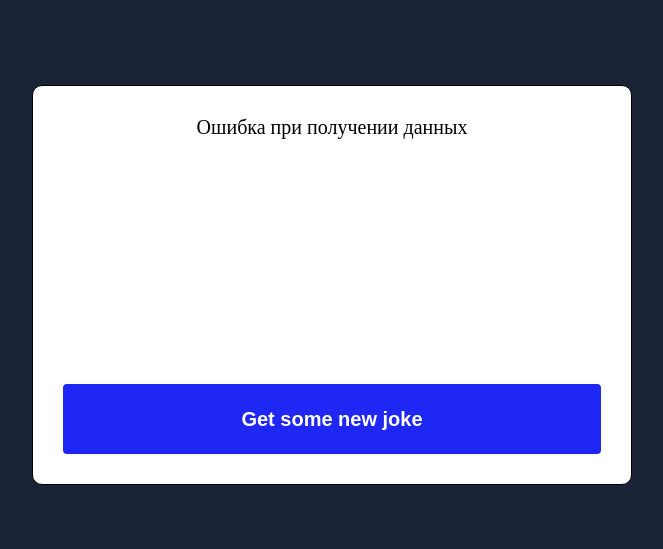
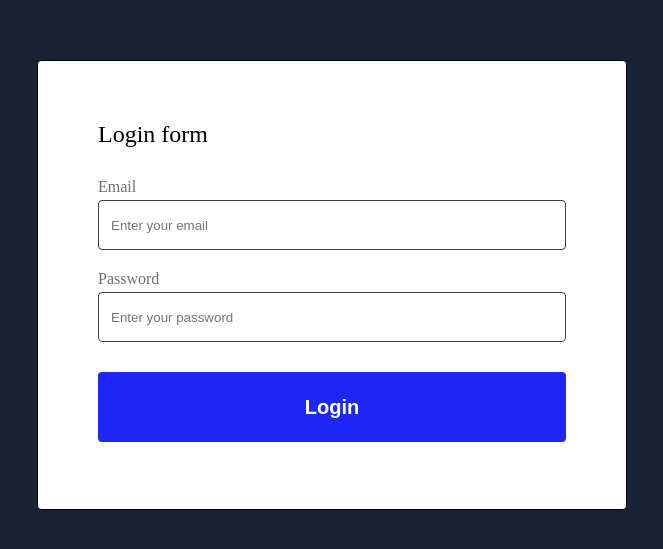
Before and after one commit to au-developer/typescript-project, a React (Create React App) app: page / in a window 1280 px wide. Shown: the part 115-664 px from the top of the page, without its empty margins (308-971 px from the left). Built offline with nearby package versions, Linux system fonts and the light colour scheme; no server answers.

Commit message:
add lesson11

```diff
--- a/package.json
+++ b/package.json
@@ -14,12 +14,14 @@
     "@types/react": "^18.3.3",
     "@types/react-dom": "^18.3.0",
     "axios": "^1.7.2",
+    "formik": "^2.4.6",
     "react": "^18.3.1",
     "react-dom": "^18.3.1",
     "react-scripts": "5.0.1",
     "typescript": "^4.9.5",
     "uuid": "^10.0.0",
-    "web-vitals": "^2.1.4"
+    "web-vitals": "^2.1.4",
+    "yup": "^1.4.0"
   },
   "scripts": {
     "start": "react-scripts start",
--- a/src/App.tsx
+++ b/src/App.tsx
@@ -8,11 +8,12 @@ import GlobalStyles from "styles/GlobalStyles";
 //import Lesson08 from "lessons/Lesson08/Lesson08"
 //import Lesson09 from "lessons/Lesson09/Lesson09";
 //import Lesson10 from "lessons/Lesson10/Lesson10";
+import Lesson11 from "lessons/Lesson11/Lesson11";
 //Homeworks
 //import Homework06 from "./homeworks/Homework06/Homework06";
 //import Homework07 from "homeworks/Homework07/Homework07"
 //import Homework08 from "homeworks/Homework08/Homework08";
-import Homework09 from "homeworks/Homework09/Homework09";
+//import Homework09 from "homeworks/Homework09/Homework09";
 //Consultations
 //import Consultation_03 from "consultations/Consultation_03/Consultation_03";
 
@@ -28,8 +29,9 @@ function App() {
       {/* <Homework08/> */}
       {/* <Lesson09/> */}
       {/* <Consultation_03/> */}
-      <Homework09/>
+      {/* <Homework09/> */}
        {/* <Lesson10/>  */}
+       <Lesson11/>
     </>
   );
 }
--- a/src/components/Button/types.ts
+++ b/src/components/Button/types.ts
@@ -6,7 +6,7 @@ export interface ButtonProps {
   imgSrc?: string | undefined;
   type?: ButtonType;
   name: string;
-  onClick: (event: MouseEvent) => void;
+  onClick?: (event: MouseEvent) => void;
   disabled?: boolean;
   isRed?: boolean;
 }
--- a/src/components/Input/Input.tsx
+++ b/src/components/Input/Input.tsx
@@ -1,6 +1,7 @@
 import { InputProps } from "./types";
 
 import { InputWrapper, InputLabel, InputComponent } from "./styles";
+import { ErrorContainer } from "components/Input/styles";
 
 function Input({
   id,
@@ -26,6 +27,7 @@ function Input({
         value={value}
         onChange={onChange}
       />
+     {!! error&& <ErrorContainer>{error}</ErrorContainer>}
     </InputWrapper>
   );
 }
--- a/src/components/Input/styles.ts
+++ b/src/components/Input/styles.ts
@@ -60,3 +60,9 @@ export const InputComponent = styled("input")<StyleErrorProps>`
     font-size: 16px;
   }
 `;
+
+export const ErrorContainer = styled.div`
+color: ${colors.ERROR};
+font-size: 18;
+font-weight: bold;
+`;
--- a/src/components/LoginForm/LoginForm.tsx
+++ b/src/components/LoginForm/LoginForm.tsx
@@ -1,42 +1,83 @@
-import { MouseEvent } from "react";
+import { MouseEvent, useState, ChangeEvent } from "react";
+import  {useFormik} from "formik";
+import * as Yup from "yup"
 
 import Button from "components/Button/Button";
 import Input from "components/Input/Input";
-
+import { ErrorContainer } from "components/Input/styles";
 import {LoginFormContainer, Title, InputsContainer} from "./styles";
+import {LOGIN_FORM_NAMES} from "./types"
 
 function LoginForm() {
+
+  const validationSchema = Yup.object().shape({
+  [LOGIN_FORM_NAMES.EMAIL]:Yup.string().required("This Email field is required "),
+  // [LOGIN_FORM_NAMES.PASSWORD]:Yup.string().required("This Password field is required ")
+  [LOGIN_FORM_NAMES.PASSWORD]:Yup.string().required("This Password field is required ").uppercase("All symbol should be Big").min(5,"Min password should contain 5 symbol").max(15, "Max password should contain 5 symbol")
+  })
+
+  const formik = useFormik({
+  initialValues: {
+   [LOGIN_FORM_NAMES.EMAIL]: "",
+   [LOGIN_FORM_NAMES.PASSWORD]: ""
+  }, validationSchema: validationSchema,
+ onSubmit:(values, helpers)=>{ // логика сбора данных из формы , создания карточки, отправки на сервер и тд..
+console.log("Submit Works!!!")
+console.log(values); // обьект который хранит хначения которые были введены в елементы форми в момент нажатия на кнопку типом сабмит
+console.log(helpers); // вспомогательная функция по контролю формы
+
+ } }
+  ); // нужен аргумент обьект описывающий состояние формика
+
+
+  console.log(formik.errors);
+
+// const [email, setEmailValue] = useState<string>("");
+// const [password, setPasswordValue] = useState<string>("");
+
+// const onEmailChange = (event:ChangeEvent<HTMLInputElement>)=>{
+//   setEmailValue(event.target.value);
+// }
+
+// const onPasswordChange = (event:ChangeEvent<HTMLInputElement>)=>{
+//   setPasswordValue(event.target.value);
+// }
+
   const login = (event: MouseEvent): void => {
-    event.preventDefault();
-    console.log("User logged in succesfully");
+    // event.preventDefault();
+    // console.log("Data to send on server", {email: email, password:password});
   };
 
   return (
-    <LoginFormContainer>
+    <LoginFormContainer onSubmit={ formik.handleSubmit}>
       <Title>Login form</Title>
       <InputsContainer>
         <Input
           id="email-id"
-          name="email"
+          name={LOGIN_FORM_NAMES.EMAIL}
           type="email"
           placeholder="Enter your email"
           label="Email"
-          value=""
-          onChange ={()=>{}}
+          value={formik.values.email}
+          onChange ={formik.handleChange}
+          error={formik.errors[LOGIN_FORM_NAMES.EMAIL]}
         />
         <Input
           id="password-id"
-          name="password"
+          name={LOGIN_FORM_NAMES.PASSWORD}
           type="password"
           placeholder="Enter your password"
           label="Password"
-          value=""
-          onChange ={()=>{}}
+          value={formik.values.password}
+          onChange ={formik.handleChange}
+          error={formik.errors[LOGIN_FORM_NAMES.PASSWORD]}
         />
       </InputsContainer>
-      <Button onClick={login} name="Login" type="submit" />
+      <Button  name="Login" type="submit" />
     </LoginFormContainer>
   );
 }
 
 export default LoginForm;
+// lowercase()
+// uppercase()
--- a/src/components/LoginForm/styles.ts
+++ b/src/components/LoginForm/styles.ts
@@ -1,6 +1,6 @@
 import styled from "@emotion/styled";
 
-export const LoginFormContainer = styled("form")`
+export const LoginFormContainer = styled.form`
   display: flex;
   flex-direction: column;
   width: 590px;
--- /dev/null
+++ b/src/components/LoginForm/types.ts
@@ -0,0 +1,4 @@
+export enum LOGIN_FORM_NAMES {
+    EMAIL = "email",
+    PASSWORD = "password",
+  }
--- /dev/null
+++ b/src/lessons/Lesson11/Lesson11.tsx
@@ -0,0 +1,11 @@
+import { Lesson11Wrapper } from "./styles";
+import LoginForm from "components/LoginForm/LoginForm";
+
+function Lesson11() {
+  return (
+    <Lesson11Wrapper>
+      <LoginForm/>
+    </Lesson11Wrapper>
+  );
+}
+export default Lesson11;
--- /dev/null
+++ b/src/lessons/Lesson11/styles.ts
@@ -0,0 +1,12 @@
+import styled from "@emotion/styled";
+
+import {colors} from "styles/colors"
+
+export const Lesson11Wrapper = styled.div`
+display: flex;
+flex-direction: column;
+justify-content: center;
+flex: 1;
+align-items: center;
+background-color: ${colors.PRIMARY} ;
+`;
```
Also changed, not shown: 1 other file (tests, documents, lock files or other folders).
